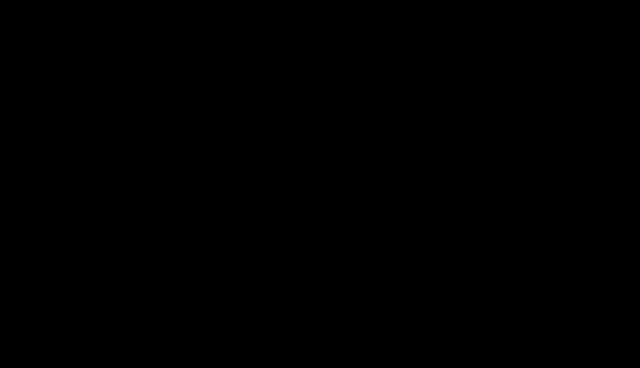
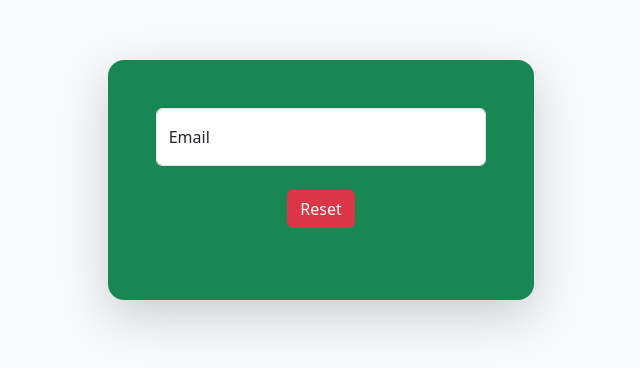
Before and after one commit to KATHIRESHP/login-logout, a React (Create React App) app in the folder client/inout/: page /pwdreset in a window 1280 px wide. Shown: the part 220-588 px from the top of the page, without its empty margins (319-959 px from the left). Built offline with nearby package versions, Linux system fonts and the light colour scheme.

Commit message:
144531052023

```diff
--- a/client/inout/src/Components/Login/Password_Reset.jsx
+++ b/client/inout/src/Components/Login/Password_Reset.jsx
@@ -1,10 +1,18 @@
-import React from 'react'
+import React, { useRef } from 'react'
 
 const Password_Reset = () => {
+
+  const emailRef = useRef(null);
   return (
     <div>
-      <div className='container h-screen w-screen bg-black'>
-
+      <div className='vh-100 wh-100 d-flex justify-content-center align-items-center bg-light'>
+        <div className='bg-success col-md-9 col-sm-11 col-lg-4 offset-sm-0 p-sm-5 p-md-5 rounded-4 shadow-lg'>
+          <div className="form-floating">
+            <input ref={emailRef} type="email" className="form-control" id="floatingEmail" placeholder="n" />
+            <label htmlFor="floatingEmail">Email</label>
+          </div>
+          <center><button className='btn btn-danger my-4'>Reset</button></center>
+        </div>
       </div>
     </div>
   )
```
